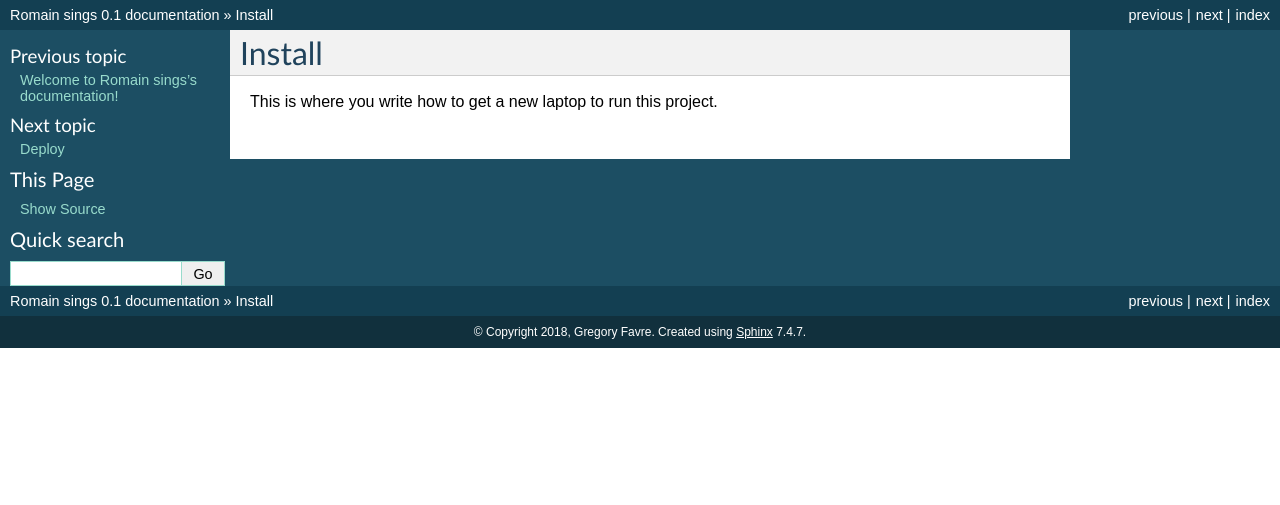
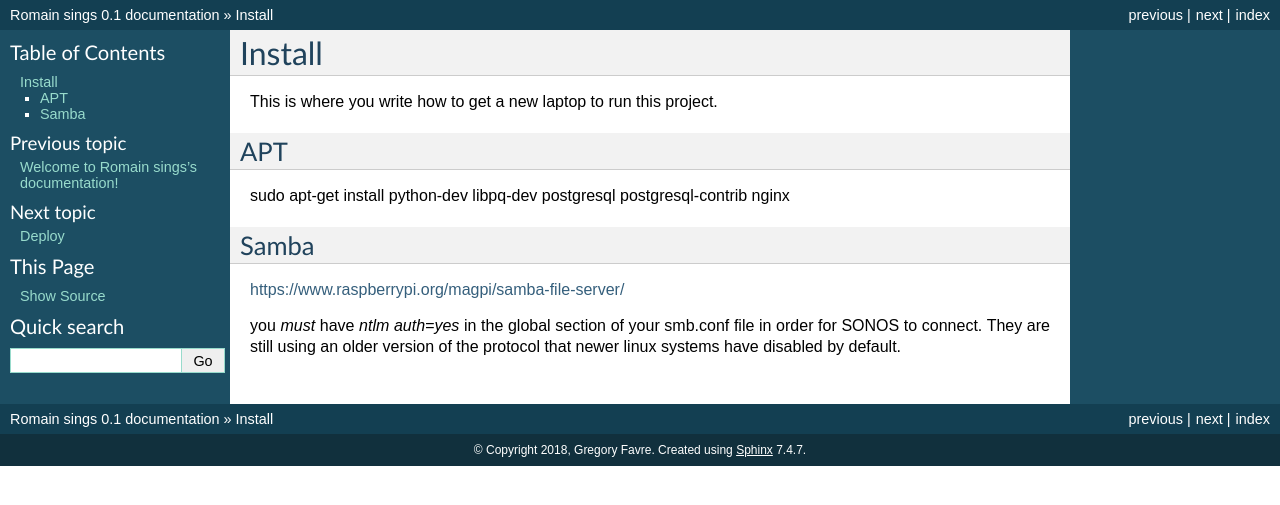
Before and after one commit to gfavre/romainsings, a Sphinx documentation site: the page built from docs/install.rst, in a window 1280 px wide. Shown: the top 505 px of the page. Built offline with Sphinx 7.4.7, drawn with Linux system fonts in a browser that asks for light colours; pages that are not in the unit, such as notebooks, are missing from menus.

Commit message:
imp - prod settings

```diff
--- a/docs/install.rst
+++ b/docs/install.rst
@@ -2,3 +2,15 @@ Install
 =========
 
 This is where you write how to get a new laptop to run this project.
+
+APT
+---
+sudo apt-get install python-dev libpq-dev postgresql postgresql-contrib nginx
+
+
+Samba
+-----
+
+https://www.raspberrypi.org/magpi/samba-file-server/
+
+you *must* have `ntlm auth=yes` in the global section of your smb.conf file in order for SONOS to connect. They are still using an older version of the protocol that newer linux systems have disabled by default.
```
Also changed, not shown: 1 other file.
